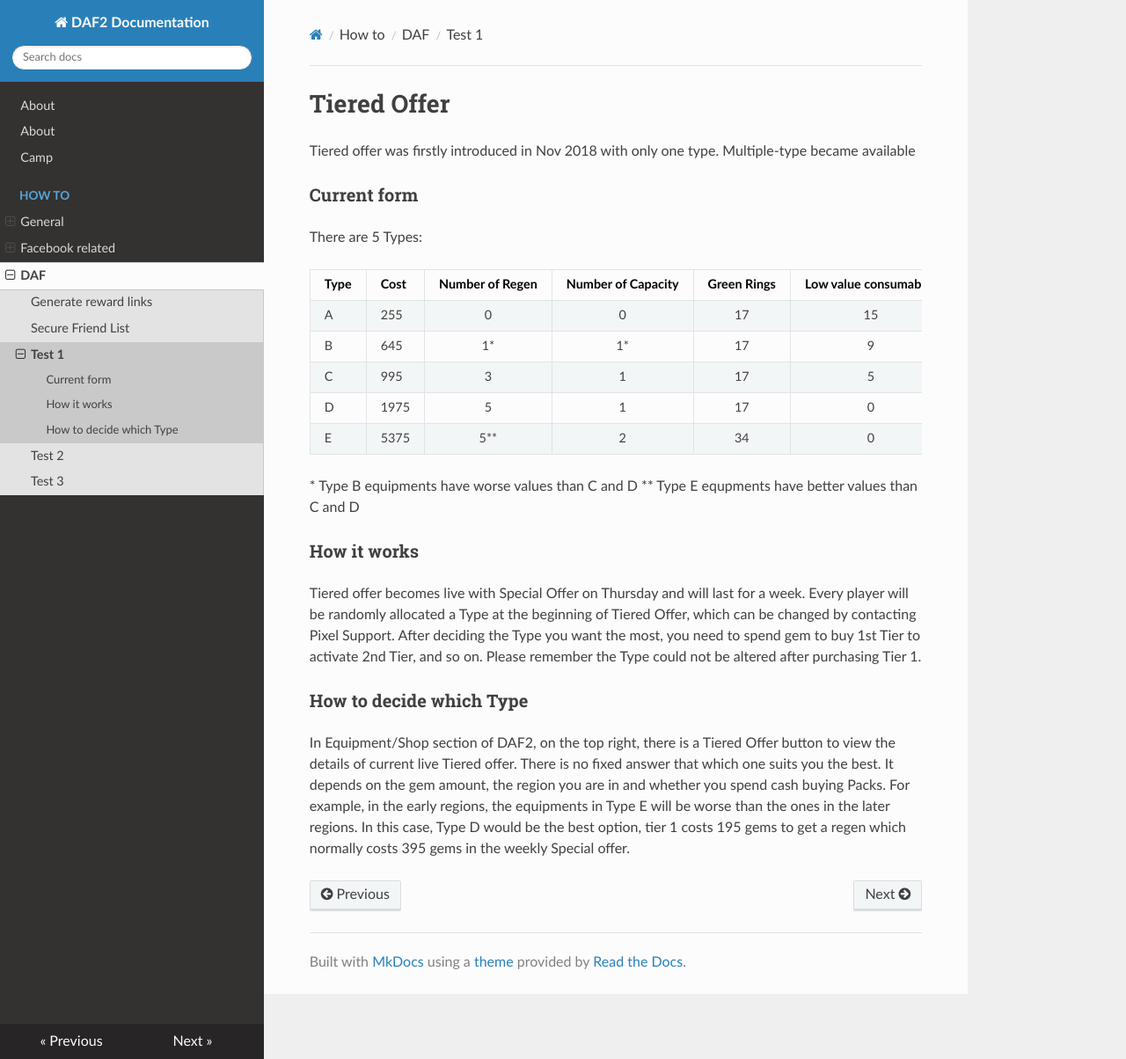
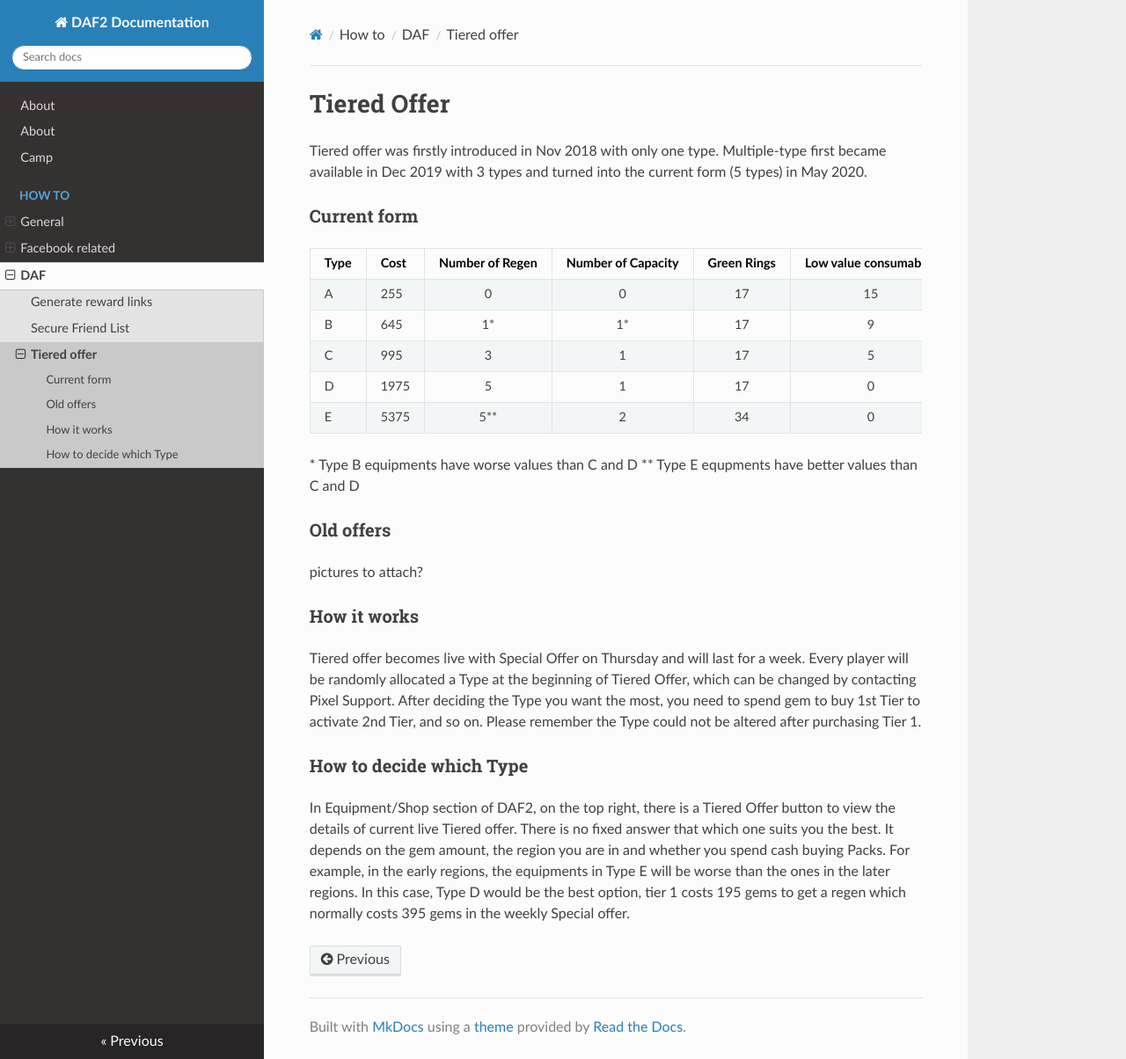
Before and after one commit to diggy-doc/daf2-doc, an MkDocs documentation site: the page built from docs/howto/DAF2/tieredOffer.md, in a window 1280 px wide and 1204 px high. Shown: the whole window at 88% size. Built offline with MkDocs 1.6.1, drawn with Linux system fonts in a browser that asks for light colours; nearby versions of some CDN libraries.

Commit message:
tidy up tiered offer

```diff
--- a/docs/howto/DAF2/tieredOffer.md
+++ b/docs/howto/DAF2/tieredOffer.md
@@ -1,10 +1,9 @@
 # Tiered Offer
 
-Tiered offer was firstly introduced in Nov 2018 with only one type. Multiple-type became available
+Tiered offer was firstly introduced in Nov 2018 with only one type. Multiple-type first became available in Dec 2019
+with 3 types and turned into the current form (5 types) in May 2020.
 
 ### Current form
-
-There are 5 Types:
 
 | Type | Cost | Number of Regen | Number of Capacity | Green Rings | Low value consumables | High value consumables |
 |------|------|:---------------:|:------------------:|:-----------:|:---------------------:|:----------------------:|
@@ -16,6 +15,9 @@ There are 5 Types:
 
 \*  Type B equipments have worse values than C and D
 \*\*  Type E equpments have better values than C and D
+
+### Old offers
+pictures to attach?
 
 ### How it works
 
--- a/mkdocs.yml
+++ b/mkdocs.yml
@@ -21,8 +21,6 @@ nav:
         - DAF:
             - 'Generate reward links': stud.md
             - 'Manage neighbours': 'howto/facebook/onlyMe.md'
-            - 'Test 1': 'howto/DAF2/tieredOffer.md'
-            - 'Test 2': 'howto/daf2/tieredOffer.md'
-            - 'Test 3': 'howto/facebook/tieredOffer.md'
+            - 'Tiered offer': 'howto/DAF2/tieredOffer.md'
 
 theme: readthedocs
```
